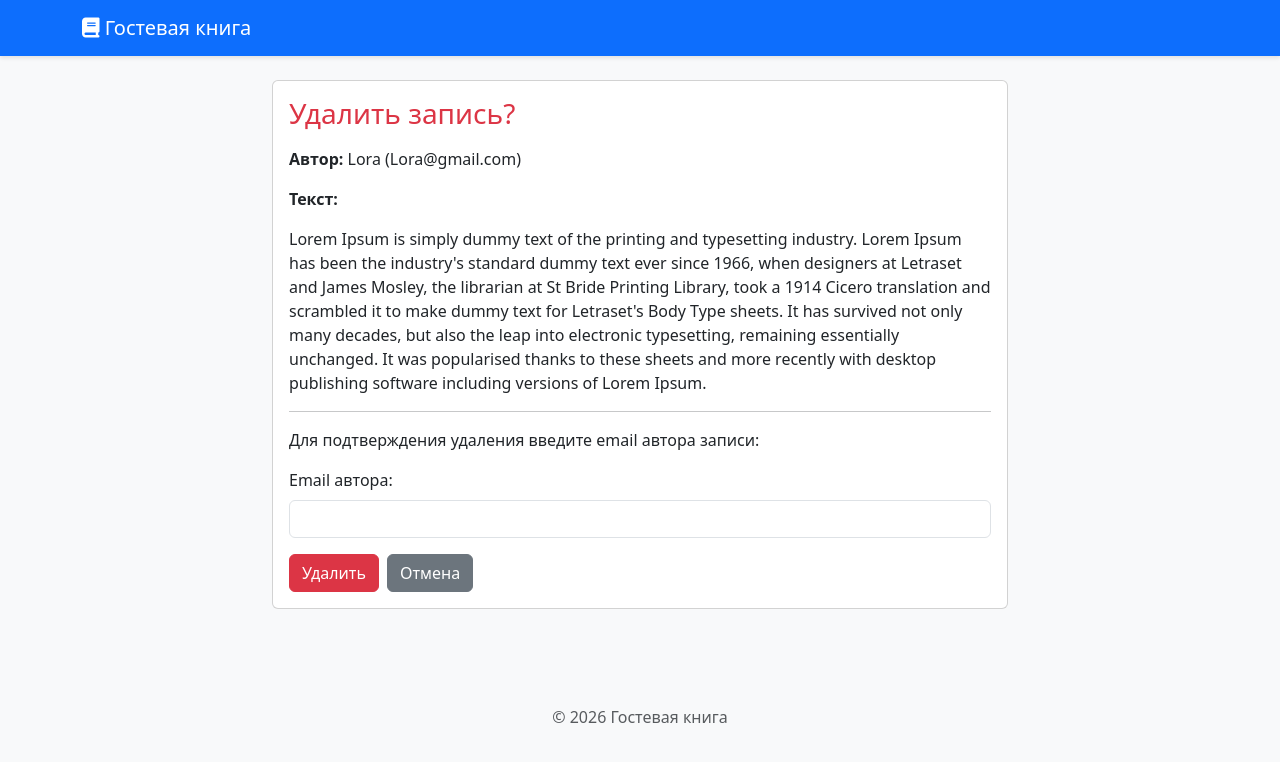
After one commit to UralSultan/exam_work, a Django app: page /delete/5/ in a window 1280 px wide. The commit adds this page. Shown: the top 762 px of the page. Run offline with Django 5.2, Linux system fonts and the light colour scheme; data comes from the database, SQL or seed files in the repository.

Commit message:
реализован 5 жтап, реализованно удаление записи

```diff
--- a/entries/forms.py
+++ b/entries/forms.py
@@ -26,3 +26,9 @@ class GuestbookEntryForm(forms.ModelForm):
             'author_email': forms.EmailInput(attrs={'class': 'form-control'}),
             'content': forms.Textarea(attrs={'class': 'form-control', 'rows': 4}),
         }
+
+class DeleteEntryForm(forms.Form):
+    author_email = forms.EmailField(
+        label='Email автора',
+        widget=forms.EmailInput(attrs={'class': 'form-control'})
+    )
--- /dev/null
+++ b/entries/templates/entries/delete_entry.html
@@ -0,0 +1,46 @@
+{% extends 'base.html' %}
+
+{% block title %}Удаление записи - Гостевая книга{% endblock %}
+
+{% block content %}
+<div class="row">
+    <div class="col-lg-8 mx-auto">
+        <div class="card mb-4">
+            <div class="card-body">
+                <h3 class="card-title mb-3 text-danger">Удалить запись?</h3>
+
+                <p><strong>Автор:</strong> {{ entry.author_name }} ({{ entry.author_email }})</p>
+                <p><strong>Текст:</strong></p>
+                <p>{{ entry.content }}</p>
+
+                <hr>
+
+                <p>Для подтверждения удаления введите email автора записи:</p>
+
+                <form method="post" action="">
+                    {% csrf_token %}
+
+                    <div class="mb-3">
+                        <label class="form-label" for="{{ form.author_email.id_for_label }}">
+                            {{ form.author_email.label }}:
+                        </label>
+                        {{ form.author_email }}
+                        {% for error in form.author_email.errors %}
+                            <div class="text-danger small">{{ error }}</div>
+                        {% endfor %}
+                    </div>
+
+                    <div class="d-flex gap-2">
+                        <button type="submit" class="btn btn-danger">
+                            Удалить
+                        </button>
+                        <a href="{% url 'index' %}" class="btn btn-secondary">
+                            Отмена
+                        </a>
+                    </div>
+                </form>
+            </div>
+        </div>
+    </div>
+</div>
+{% endblock %}
--- a/entries/urls.py
+++ b/entries/urls.py
@@ -5,4 +5,5 @@ urlpatterns = [
     path('', views.index, name='index'),
     path('add/', views.add_entry, name='add_entry'),
     path('edit/<int:pk>/', views.edit_entry, name='edit_entry'),
+    path('delete/<int:pk>/', views.delete_entry, name='delete_entry'),
 ]
--- a/entries/views.py
+++ b/entries/views.py
@@ -2,7 +2,7 @@ from django.shortcuts import render, redirect, get_object_or_404
 from django.urls import reverse
 
 from .models import GuestbookEntry
-from .forms import SearchForm, GuestbookEntryForm
+from .forms import SearchForm, GuestbookEntryForm, DeleteEntryForm
 
 
 def index(request):
@@ -64,3 +64,24 @@ def edit_entry(request, pk):
         'submit_label': 'Сохранить',
     }
     return render(request, 'entries/edit_entry.html', context)
+
+def delete_entry(request, pk):
+    entry = get_object_or_404(GuestbookEntry, pk=pk)
+
+    if request.method == 'POST':
+        form = DeleteEntryForm(request.POST)
+        if form.is_valid():
+            entered_email = form.cleaned_data['author_email']
+            if entered_email == entry.author_email:
+                entry.delete()
+                return redirect('index')
+            else:
+                form.add_error('author_email', 'Email не совпадает с email автора записи.')
+    else:
+        form = DeleteEntryForm()
+
+    context = {
+        'entry': entry,
+        'form': form,
+    }
+    return render(request, 'entries/delete_entry.html', context)
```
Also changed, not shown: entries/templates/entries/index.html (+5 -2 lines).
